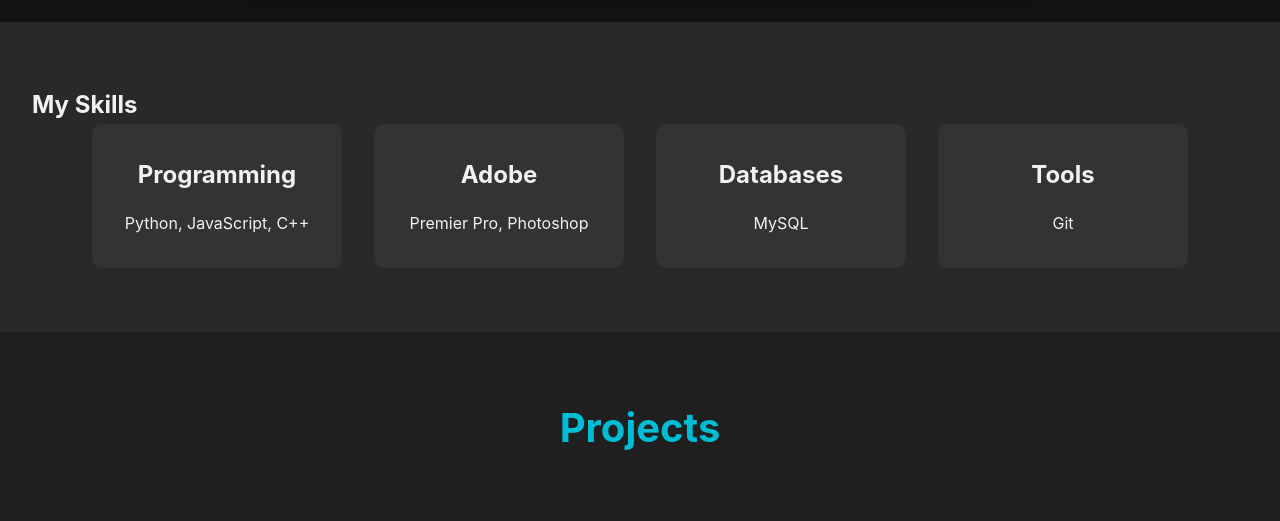
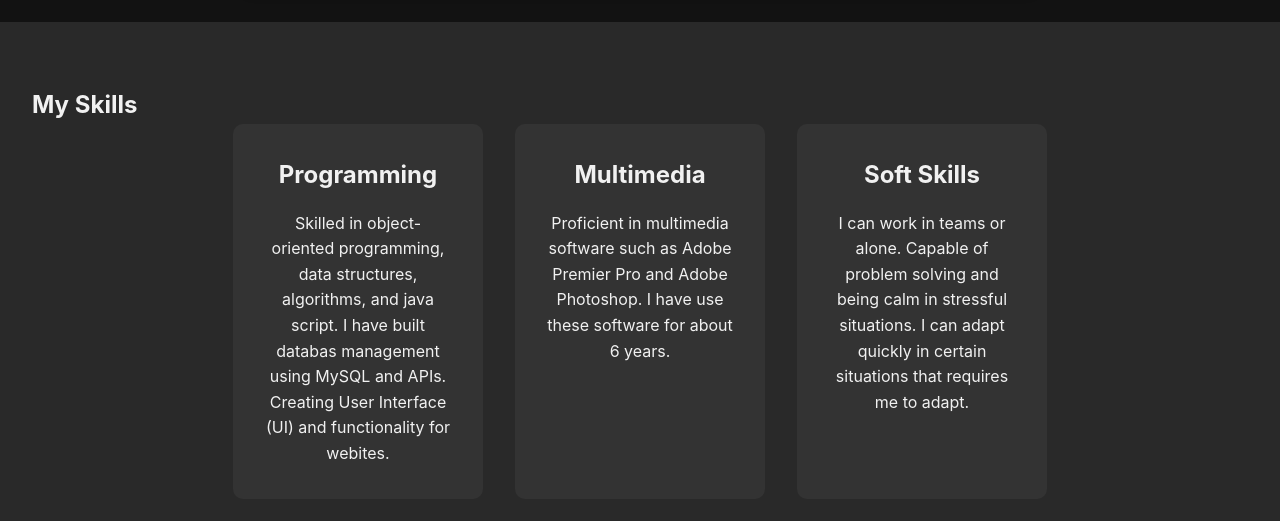
Before and after one commit to Fikri170/fikriportfolio, a plain HTML site: page index.html in a window 1280 px wide. Shown: the part 2340-2861 px from the top of the page. Drawn offline with Linux system fonts and the light colour scheme.

Commit message:
Update index.html

```diff
--- a/index.html
+++ b/index.html
@@ -80,19 +80,18 @@
     <div class="skills-container">
       <div class="skill-card">
         <h3>Programming</h3>
-        <p>Python, JavaScript, C++</p>
+        <p>Skilled in object-oriented programming, data structures, algorithms, and java script. I have built databas management using MySQL and APIs. Creating User Interface (UI) and functionality for webites.</p>
+        <div class="project-description">
+          Car Showroom Project CSC658
+        </div>
       </div>
       <div class="skill-card">
-        <h3>Adobe</h3>
-        <p>Premier Pro, Photoshop</p>
+        <h3>Multimedia</h3>
+        <p>Proficient in multimedia software such as Adobe Premier Pro and Adobe Photoshop. I have use these software for about 6 years.</p>
       </div>
       <div class="skill-card">
-        <h3>Databases</h3>
-        <p>MySQL</p>
-      </div>
-      <div class="skill-card">
-        <h3>Tools</h3>
-        <p>Git</p>
+        <h3>Soft Skills</h3>
+        <p>I can work in teams or alone. Capable of problem solving and being calm in stressful situations. I can adapt quickly in certain situations that requires me to adapt.</p>
       </div>
     </div>
   </section>
@@ -108,7 +107,7 @@
         <img src="Cakeyz.jpg" alt="Cakeyz Project">
         <p>Cakeyz Project</p>
         <div class="project-description">
-          Website System where customers can order, view cake orders status.
+          Cake Website Project
         </div>
       </div>
     </a>
@@ -118,7 +117,7 @@
         <img src="V3.jpg" alt="Editing Videos">
         <p>Editing Videos</p>
         <div class="project-description">
-          An e-commerce application with secure payment integration and a seamless user experience.
+          Short Film Video CSC253
         </div>
       </div>
     </a>
@@ -128,7 +127,7 @@
         <img src="car1.png" alt="3D Car Model">
         <p>3D Car Model</p>
         <div class="project-description">
-          Showroom Project
+          Car Showroom Project CSC658
         </div>
       </div>
     </a>
```
